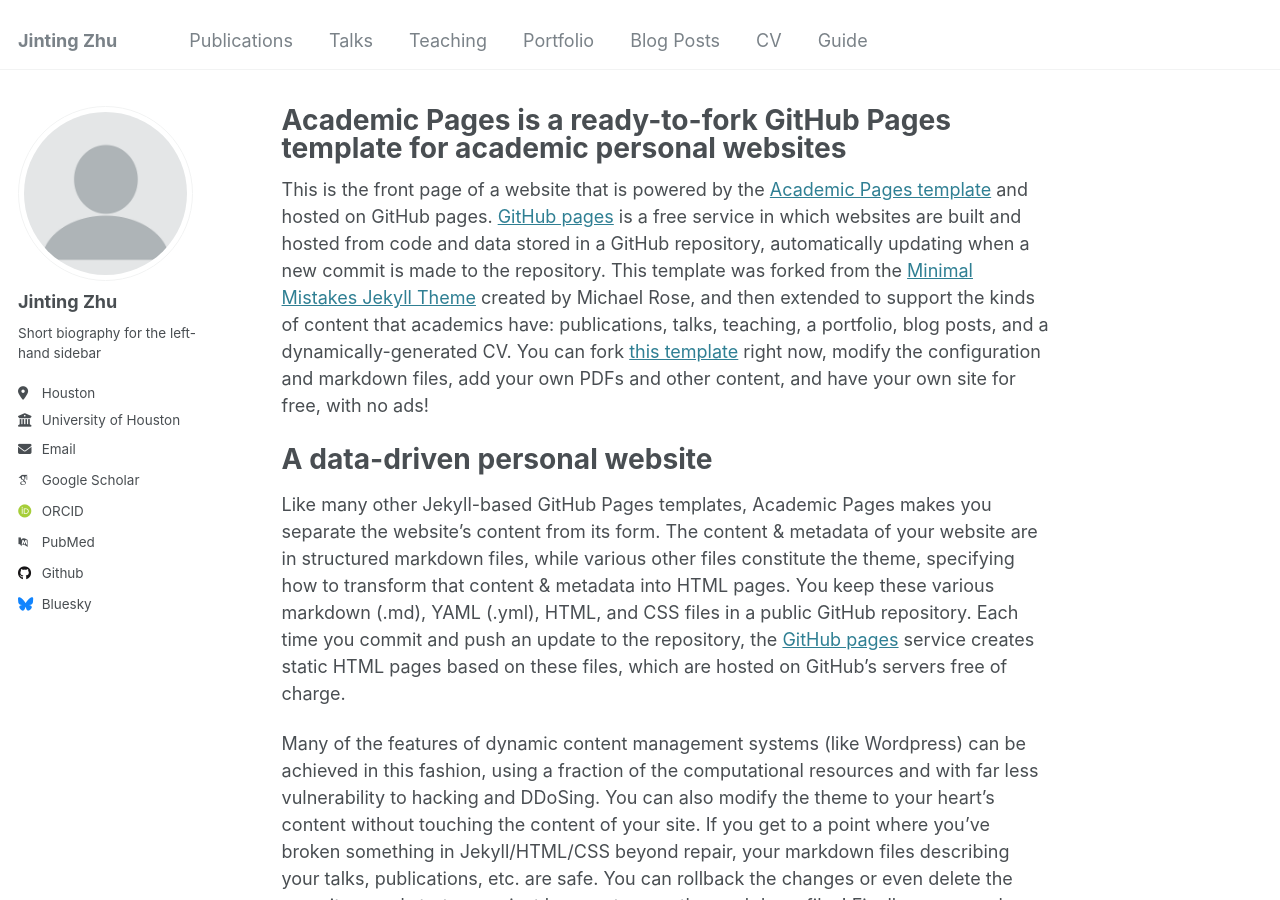
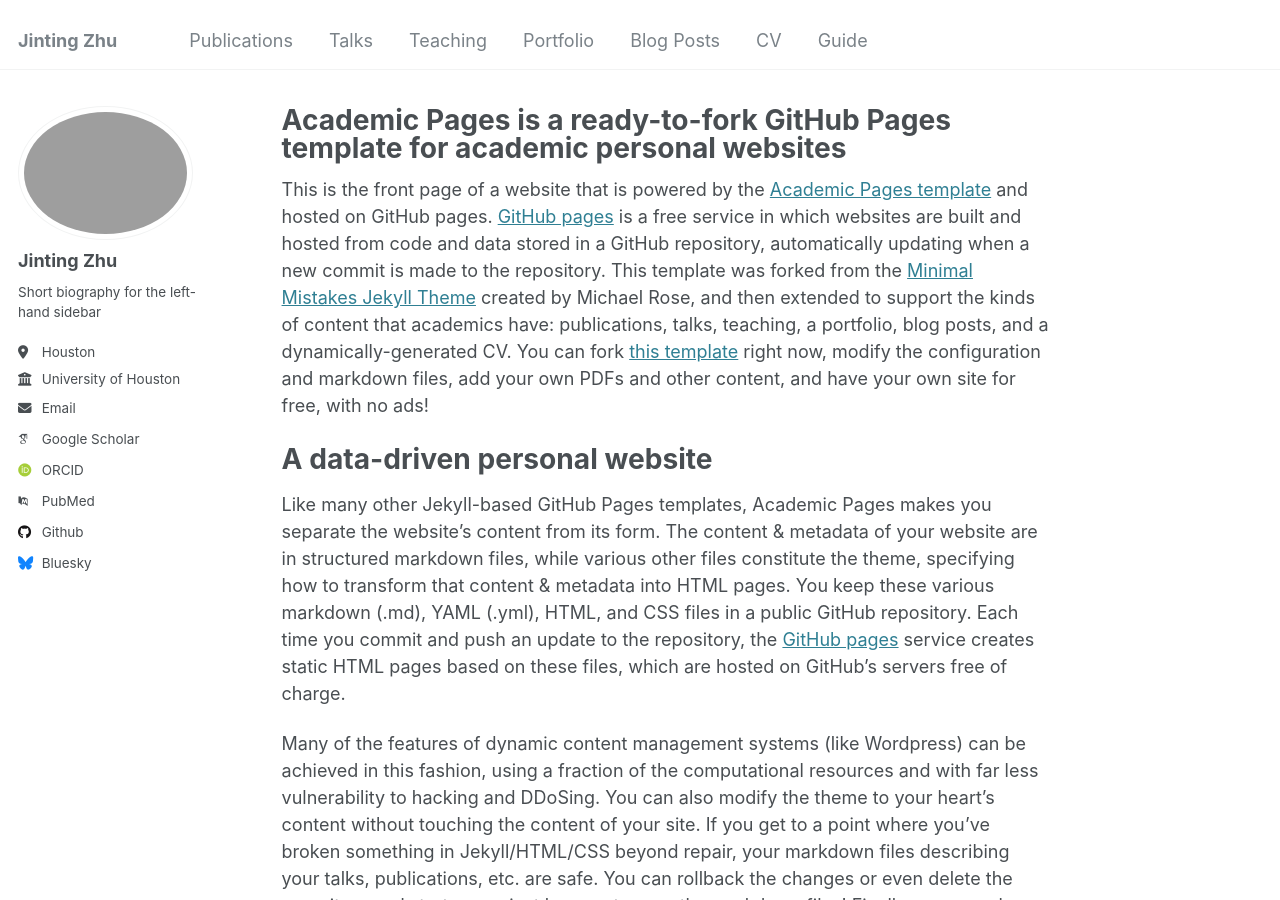
Before and after one commit to jjjzhu-5847/jjjzhu-5847.github.io, a Jekyll site: the page built from _pages/about.md, in a window 1280 px wide and 900 px high. Built offline with Jekyll 4.4.1, drawn with Linux system fonts in a browser that asks for light colours; some web fonts are replaced.

Commit message:
Update _config.yml

```diff
--- a/_config.yml
+++ b/_config.yml
@@ -21,7 +21,7 @@
 #               Additional customization can be done by editing /_includes/author-profile.html
 author:
   # Biographic information
-  avatar           : "profile.png"
+  avatar           : "bio-phtot-2.jpg"
   name             : "Jinting Zhu"
   pronouns         : # example: "she/her"
   bio              : "Short biography for the left-hand sidebar"
```
